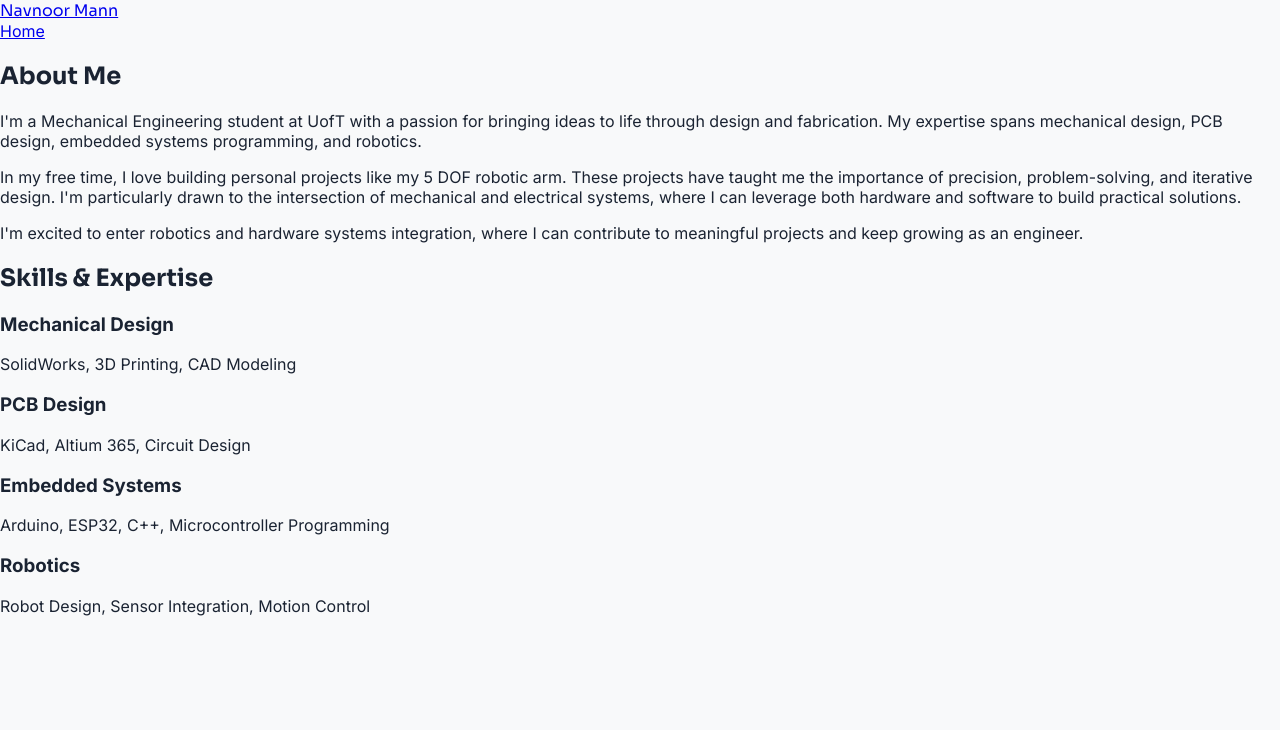
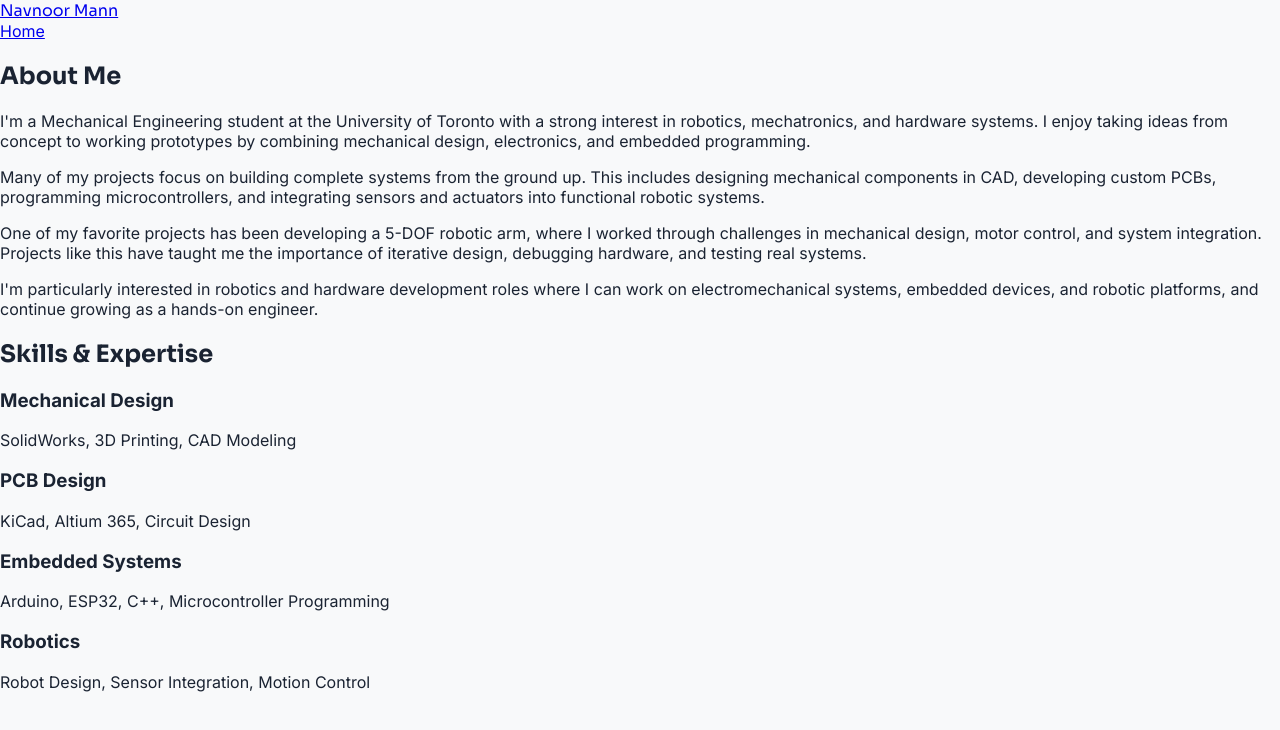
Before and after one commit to Navnoor06/gpt-website, a React (Vite) app in the folder client/: page /about in a window 1280 px wide. Shown: the top 730 px of the page. Built offline with nearby package versions, Linux system fonts and the light colour scheme.

Commit message:
Update intro and About Me copy

```diff
--- a/client/src/pages/About.tsx
+++ b/client/src/pages/About.tsx
@@ -22,17 +22,16 @@ export default function About() {
             <h1 className="font-heading text-5xl font-semibold mb-8">About Me</h1>
             <div className="space-y-8 text-primary/80 text-[2rem] leading-[1.6]">
               <p className="text-xl leading-relaxed">
-                I&apos;m a Mechanical Engineering student at UofT with a passion for bringing ideas to life through design and fabrication. My
-                expertise spans mechanical design, PCB design, embedded systems programming, and robotics.
+                I&apos;m a Mechanical Engineering student at the University of Toronto with a strong interest in robotics, mechatronics, and hardware systems. I enjoy taking ideas from concept to working prototypes by combining mechanical design, electronics, and embedded programming.
               </p>
               <p className="text-xl leading-relaxed">
-                In my free time, I love building personal projects like my 5 DOF robotic arm. These projects have taught me the importance of
-                precision, problem-solving, and iterative design. I&apos;m particularly drawn to the intersection of mechanical and electrical
-                systems, where I can leverage both hardware and software to build practical solutions.
+                Many of my projects focus on building complete systems from the ground up. This includes designing mechanical components in CAD, developing custom PCBs, programming microcontrollers, and integrating sensors and actuators into functional robotic systems.
               </p>
               <p className="text-xl leading-relaxed">
-                I&apos;m excited to enter robotics and hardware systems integration, where I can contribute to meaningful projects and keep growing as
-                an engineer.
+                One of my favorite projects has been developing a 5-DOF robotic arm, where I worked through challenges in mechanical design, motor control, and system integration. Projects like this have taught me the importance of iterative design, debugging hardware, and testing real systems.
+              </p>
+              <p className="text-xl leading-relaxed">
+                I&apos;m particularly interested in robotics and hardware development roles where I can work on electromechanical systems, embedded devices, and robotic platforms, and continue growing as a hands-on engineer.
               </p>
             </div>
           </div>
--- a/client/src/pages/Home.tsx
+++ b/client/src/pages/Home.tsx
@@ -129,7 +129,7 @@ export default function Home() {
             Aspiring Robotics Engineer
           </h1>
           <p className="mt-6 text-base sm:text-lg max-w-3xl text-primary/80">
-            Welcome to my portfolio. I enjoy bridging CAD, electronics, and embedded control to turn ideas into tested prototypes.
+            Welcome to my portfolio. I design and prototype systems that combine mechanical design, electronics, and embedded control, from robotic arms and PCBs to microcontroller-based devices.
           </p>
         </section>
 
```
